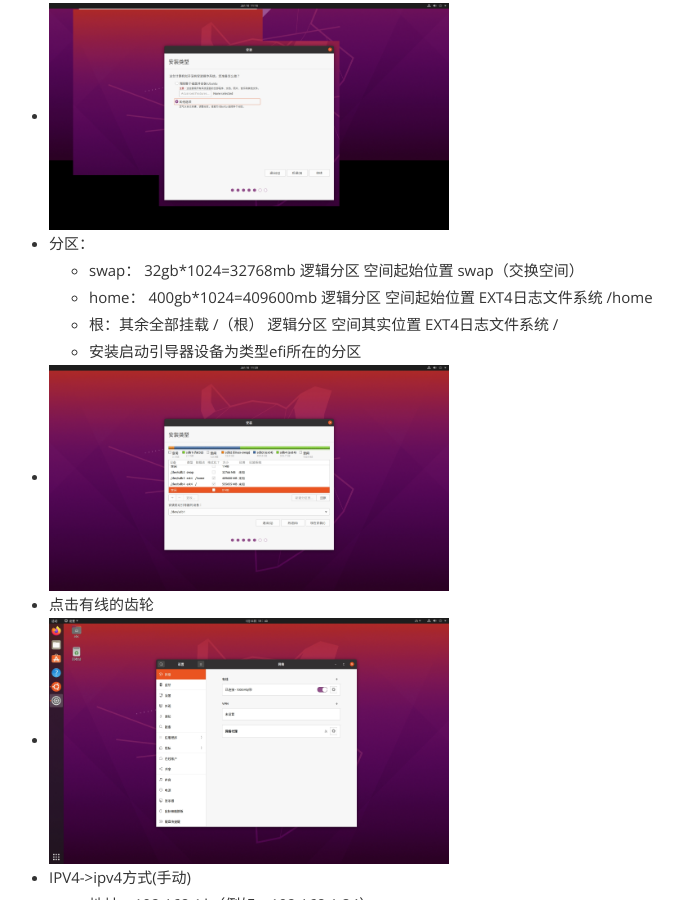
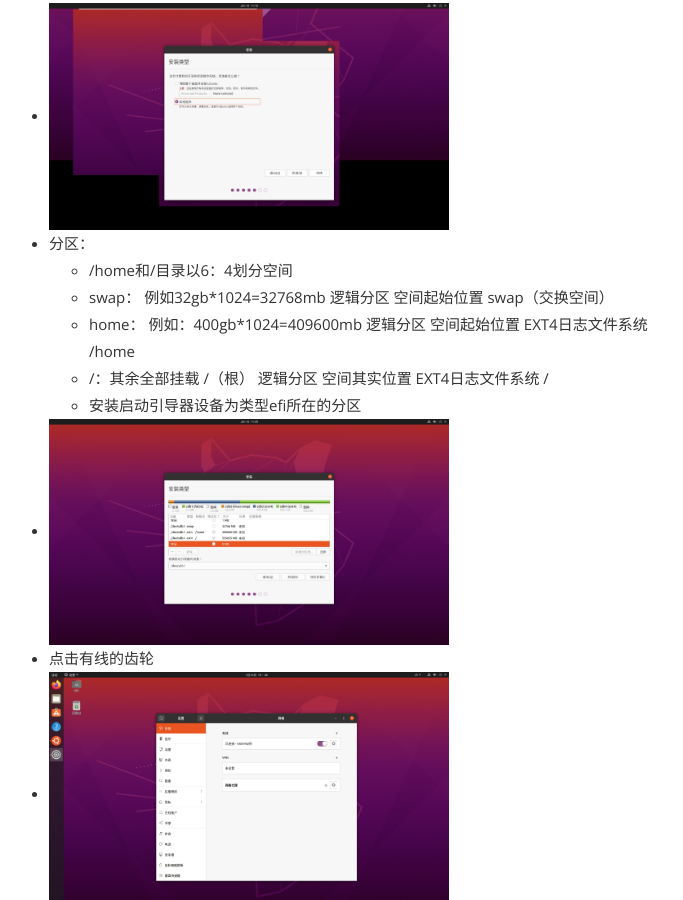
Before and after one commit to Mengxinisme/Mengxinisme.github.io, a Jekyll site: the page built from _posts/2024-01-15-Ubuntu-install.md, in a window 1280 px wide and 900 px high, scrolled down 9301 px. Shown: the whole window, without its empty margins (306-989 px from the left). Built offline with Jekyll 4.4.1, drawn with Linux system fonts in a browser that asks for light colours; Markdown is read by kramdown in place of the engine named in the settings.

Commit message:
Update 2024-01-15-Ubuntu-install.md

```diff
--- a/_posts/2024-01-15-Ubuntu-install.md
+++ b/_posts/2024-01-15-Ubuntu-install.md
@@ -70,9 +70,10 @@ excerpt_separator: "##"
 - 安装类型为其他选项
 - <img src="/assets/img/Ubuntu/26.png" width="400px">
 - 分区：
-  - swap：  32gb*1024=32768mb  逻辑分区  空间起始位置  swap（交换空间）
-  - home：  400gb*1024=409600mb  逻辑分区  空间起始位置  EXT4日志文件系统  /home
-  - 根：其余全部挂载 /（根）  逻辑分区 空间其实位置  EXT4日志文件系统  /
+  - /home和/目录以6：4划分空间
+  - swap：  例如32gb*1024=32768mb  逻辑分区  空间起始位置  swap（交换空间）
+  - home：  例如：400gb*1024=409600mb  逻辑分区  空间起始位置  EXT4日志文件系统  /home
+  - /：其余全部挂载 /（根）  逻辑分区 空间其实位置  EXT4日志文件系统  /
   - 安装启动引导器设备为类型efi所在的分区
 - <img src="/assets/img/Ubuntu/27.png" width="400px">
 - 点击有线的齿轮
```
